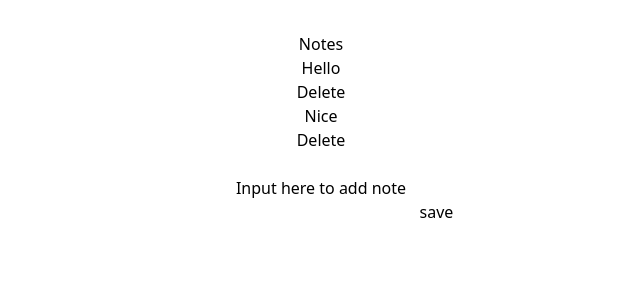
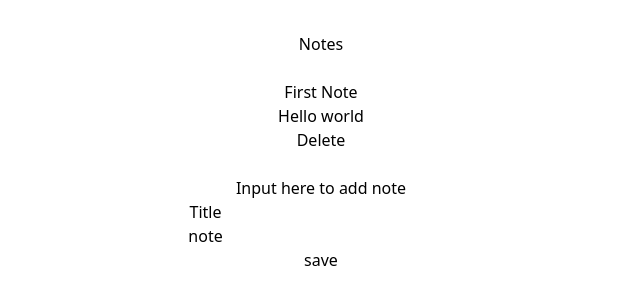
Before and after one commit to syidanasardi/ReactJS-Assignment, a React (Vite) app in the folder note-manager/: page / in a window 1280 px wide. Shown: the top 304 px of the page, without its empty margins (319-959 px from the left). Built offline with nearby package versions, Linux system fonts and the light colour scheme; data requests are answered from the project's data file.

Commit message:
Added Title for the note

```diff
--- a/note-manager/db.json
+++ b/note-manager/db.json
@@ -1,12 +1,9 @@
 {
   "notes": [
     {
-      "id": "4df5",
-      "content": "Hello"
-    },
-    {
-      "id": "84c6",
-      "content": "Nice"
+      "id": "253d",
+      "title": "First Note",
+      "content": "Hello world"
     }
   ]
 }
--- a/note-manager/src/App.jsx
+++ b/note-manager/src/App.jsx
@@ -7,6 +7,7 @@ import axios from 'axios'
 function Note({note, handleDelete}) {
     return (
       <div>
+        <h1 className='text-xl'>{note['title']}</h1>
         <li>{note['content']}</li>
         <button onClick={handleDelete}>Delete</button>
       </div>
@@ -14,9 +15,9 @@ function Note({note, handleDelete}) {
 }
 
 function App() {
-  const [showAll, setShowAll] = useState(true)
   const [notes, setNotes] = useState([])
   const [newNote, setNewNote] = useState('')
+  const [newTitle, setNewTitle] = useState('')
 
   useEffect(() => {
     axios.get('http://localhost:3000/notes')
@@ -25,21 +26,22 @@ function App() {
 
   function addNote(event) {
     event.preventDefault()
-    if (newNote !== '') {
+    if (newNote !== '' && newTitle !== '') {
       const noteObject = {
+        title : newTitle,
         content : newNote
       }
 
       axios.post('http://localhost:3000/notes', noteObject)
       .then(response => {
         setNotes(notes.concat(response.data))
+        setNewTitle('')
         setNewNote('')
       })
     }
-  }
-
-  function handleInputChange(event) {
-    setNewNote(event.target.value)
+    else {
+      alert('invalid input')
+    }
   }
 
   function handleDeleteOf(id) {
@@ -54,15 +56,21 @@ function App() {
   return (
     <div>
       <h1 className='text-5xl'>Notes</h1>
-      <ul className='text-left'>
+      <br />
+      <ul>
       {notes.map(note =>
           <Note key={note['id']} note={note} handleDelete={() => handleDeleteOf(note['id'])}/>
         )}
       </ul>
-      <form onSubmit={addNote} className='text-left'>
+      <form onSubmit={addNote}>
         <br />
         <p>Input here to add note</p>
-        <input value={newNote} onChange={handleInputChange} className='border-solid border-black border-2 rounded-lg px-1'/>
+        <label htmlFor="titleInput">Title</label>
+        <input id='titleInput' value={newTitle} onChange={(e) => setNewTitle(e.target.value)} className='border-solid border-black border-2 rounded-lg px-1'/>
+        <br />
+        <label htmlFor="noteInput">note</label>
+        <input id='noteInput' value={newNote} onChange={(e) => setNewNote(e.target.value)} className='border-solid border-black border-2 rounded-lg px-1'/>
+        <br />
         <button type='submit'>save</button>
       </form>
     </div>
```
